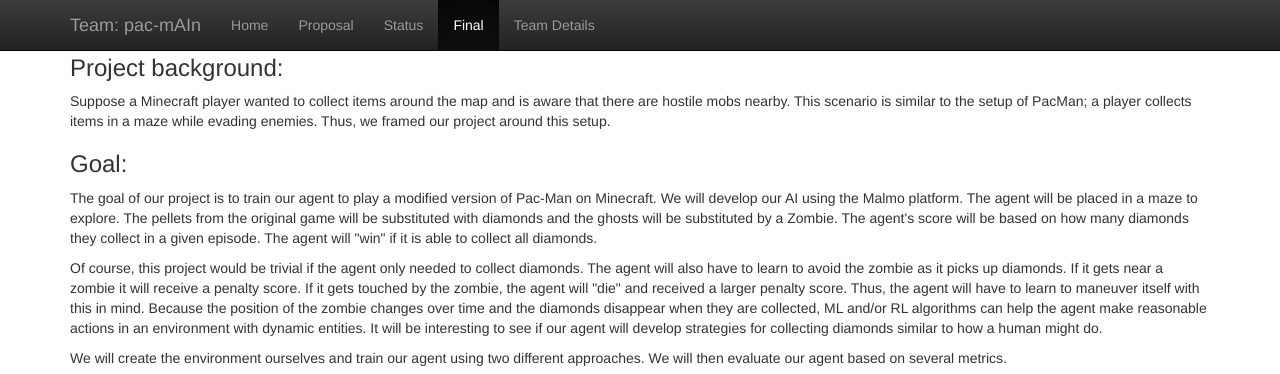
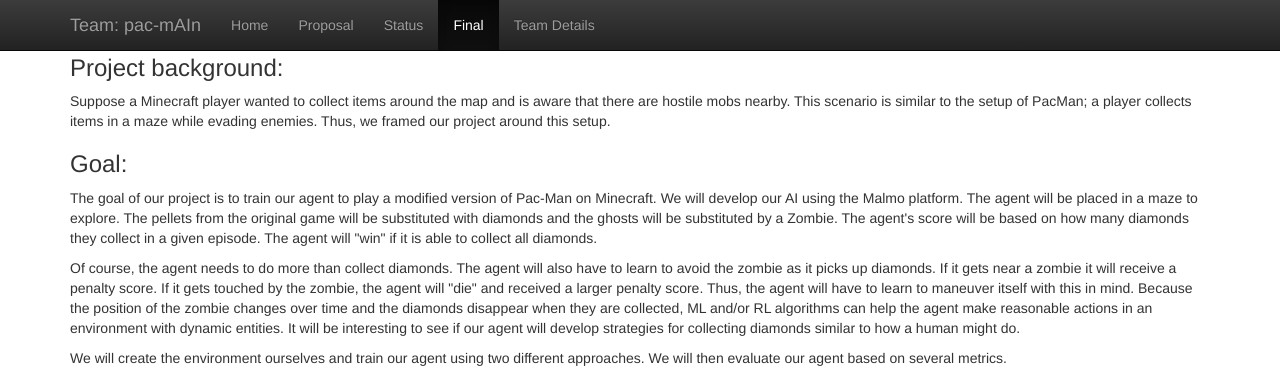
Before and after one commit to armaansd/pac-mAIn, a Jekyll site: the page built from docs/final.md, in a window 1280 px wide and 900 px high, scrolled down 554 px, cut to the strip 0-374 px from the top of the window. Built offline with Jekyll 4.4.1, drawn with Linux system fonts in a browser that asks for light colours.

Commit message:
Update final.md

```diff
--- a/docs/final.md
+++ b/docs/final.md
@@ -17,7 +17,7 @@
 
 <p>The goal of our project is to train our agent to play a modified version of Pac-Man on Minecraft. We will develop our AI using the Malmo platform. The agent will be placed in a maze to explore. The pellets from the original game will be substituted with diamonds and the ghosts will be substituted by a Zombie. The agent's score will be based on how many diamonds they collect in a given episode. The agent will "win" if it is able to collect all diamonds.</p>
 
-<p>Of course, this project would be trivial if the agent only needed to collect diamonds. The agent will also have to learn to avoid the zombie as it picks up diamonds. If it gets near a zombie it will receive a penalty score. If it gets touched by the zombie, the agent will "die" and received a larger penalty score. Thus, the agent will have to learn to maneuver itself with this in mind. Because the position of the zombie changes over time and the diamonds disappear when they are collected, ML and/or RL algorithms can help the agent make reasonable actions in an environment with dynamic entities. It will be interesting to see if our agent will develop strategies for collecting diamonds similar to how a human might do.
+<p>Of course, the agent needs to do more than collect diamonds. The agent will also have to learn to avoid the zombie as it picks up diamonds. If it gets near a zombie it will receive a penalty score. If it gets touched by the zombie, the agent will "die" and received a larger penalty score. Thus, the agent will have to learn to maneuver itself with this in mind. Because the position of the zombie changes over time and the diamonds disappear when they are collected, ML and/or RL algorithms can help the agent make reasonable actions in an environment with dynamic entities. It will be interesting to see if our agent will develop strategies for collecting diamonds similar to how a human might do.
 </p>
 
 <p>We will create the environment ourselves and train our agent using two different approaches. We will then evaluate our agent based on several metrics.</p>
```
